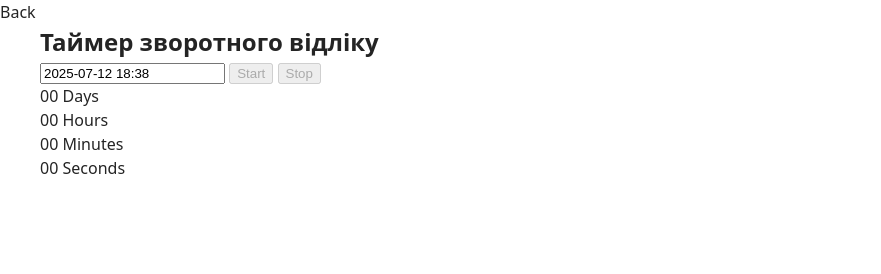
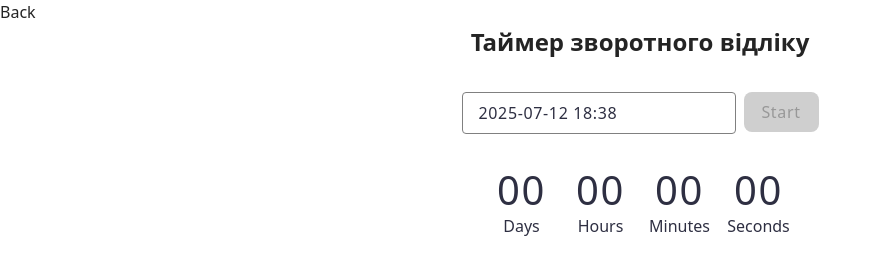
Before and after one commit to Iryna-Martakova/goit-js-hw-10, a plain HTML site: page 1-timer.html in a window 1280 px wide. Shown: the whole page, without its empty margins (0-881 px from the left). Drawn offline with Linux system fonts and the light colour scheme.

Commit message:
Deploying to gh-pages from @ Iryna-Martakova/goit-js-hw-10@2f4178ddbfd4bee1226642baafd49468c818eff9 🚀

```diff
--- a/1-timer.html
+++ b/1-timer.html
@@ -9,6 +9,7 @@
     <link rel="modulepreload" crossorigin href="/goit-js-hw-10/assets/modulepreload-polyfill-B5Qt9EMX.js">
     <link rel="modulepreload" crossorigin href="/goit-js-hw-10/assets/vendor-BbbuE1sJ.js">
     <link rel="stylesheet" crossorigin href="/goit-js-hw-10/assets/vendor-CZjNVMTf.css">
+    <link rel="stylesheet" crossorigin href="/goit-js-hw-10/assets/1-timer-R9qrtM9E.css">
     <link rel="stylesheet" crossorigin href="/goit-js-hw-10/assets/styles-DvPDDfy5.css">
   </head>
   <body>
@@ -19,9 +20,11 @@
       <div class="container">
         <h2>Таймер зворотного відліку</h2>
 
-        <input type="text" id="datetime-picker" />
-        <button type="button" data-start>Start</button>
-        <button type="button" data-stop>Stop</button>
+        <div class="wrapper">
+          <input type="text" id="datetime-picker" />
+          <button type="button" data-start>Start</button>
+        </div>
+
 
         <div class="timer">
           <div class="field">
--- /dev/null
+++ b/assets/1-timer-R9qrtM9E.css
@@ -0,0 +1 @@
+h2{text-align:center}.wrapper{display:flex;justify-content:center;margin-top:32px;margin-bottom:32px;gap:8px}input{border:1px solid #808080;border-radius:4px;width:256px;height:24px;padding:8px 0 8px 16px;font-family:var(--font-family);font-weight:400;font-size:16px;letter-spacing:.04em;color:#2e2f42}input:hover{border:1px solid #000}input:active{border:1px solid #4e75ff}input:disabled{background:#fafafa;color:gray}.timer{display:flex;gap:24px;min-width:346px;height:72px;justify-content:center}.field{display:flex;flex-direction:column;align-items:center;width:55px;height:72px}.value{font-family:var(--font-family);font-weight:400;font-size:40px;line-height:120%;letter-spacing:.04em;color:#2e2f42}.label{font-family:var(--font-family);font-weight:400;font-size:16px;color:#2e2f42}button{border-radius:8px;width:75px;height:40px;background:#4e75ff;border:none;padding:8px 16px;font-family:var(--font-family);font-weight:500;font-size:16px;letter-spacing:.04em;color:#fff}button:hover{background:#6c8cff}button:disabled{border-radius:8px;width:75px;height:40px;background:#cfcfcf;padding:8px 16px;color:#989898}
```
Also changed, not shown: 1-timer.js (+1 -1 lines), 1 other file.
